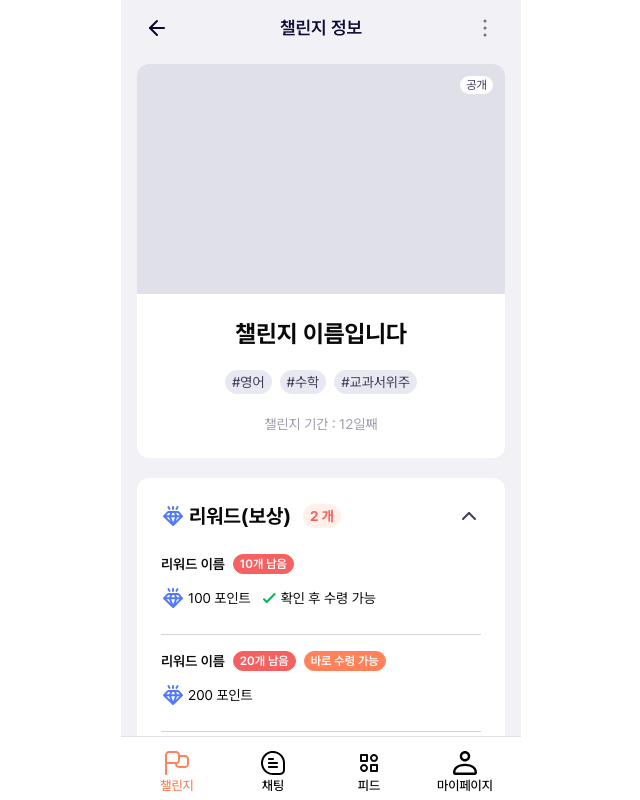
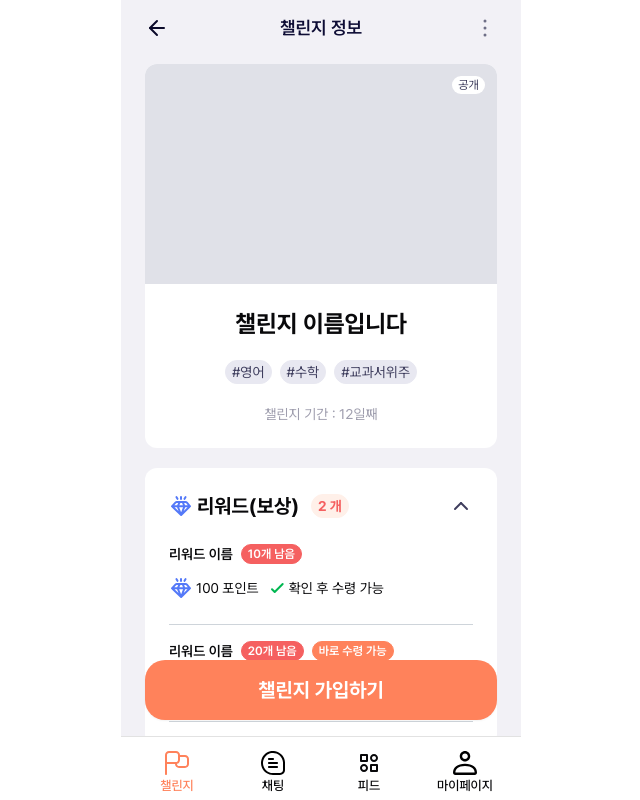
Before and after one commit to Jak-Sim/client-web, a Next.js app: page /challenge/0 in a window 1280 px wide. Shown: the whole page, without its empty margins (319-959 px from the left). Built offline with nearby package versions, Linux system fonts and the light colour scheme.

Commit message:
feat: 챌린지 가입 버튼 추가

```diff
--- a/src/app/(pages)/challenge/[challengeId]/page.tsx
+++ b/src/app/(pages)/challenge/[challengeId]/page.tsx
@@ -1,13 +1,14 @@
+import Button from '@/components/button/Button';
 import Header from '@/components/layout/Header';
 import PageLayout from '@/components/layout/PageLayout';
 import ChallengeDetail from '../_components/ChallengeDetail';
 import { DummyChallenge } from '../_components/ChallengeList';
 import ChallengeModal from './_components/ChallengeModal';
 
-
 const Page = async ({ params }: { params: { challengeId: string } }) => {
   const challengeId = params.challengeId;
   const challenge = DummyChallenge;
+  const isJoined = false;
 
   // TODO:
   console.log('fetch challenge data with id: ' + challengeId);
@@ -24,6 +25,14 @@ const Page = async ({ params }: { params: { challengeId: string } }) => {
       className='bg-v1-background'
     >
       <ChallengeDetail challenge={challenge} />
+
+      {!isJoined && (
+        <div className='h-20'>
+          <div className='fixed bottom-0 left-1/2 w-full max-w-[400px] -translate-x-1/2 px-6 pb-20'>
+            <Button>챌린지 가입하기</Button>
+          </div>
+        </div>
+      )}
     </PageLayout>
   );
 };
--- a/src/app/(pages)/challenge/_components/ChallengeDetail.tsx
+++ b/src/app/(pages)/challenge/_components/ChallengeDetail.tsx
@@ -18,7 +18,7 @@ export default function ChallengeDetail({ challenge }: { challenge: Challenge })
   const missions = dummyMission;
 
   return (
-    <div className='flex flex-col gap-5 px-4 py-2 pb-10'>
+    <div className='flex flex-col gap-5 px-6 py-2 pb-10'>
       <SectionCard>
         <div className='relative w-full rounded-t-xl bg-v1-subtext-200 pb-[62.5%]'>
           {challenge.backgroundImage && (
```
